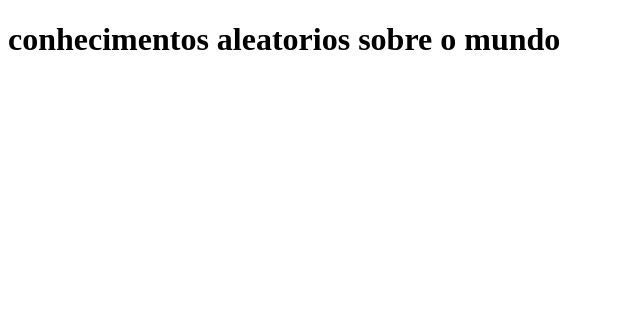
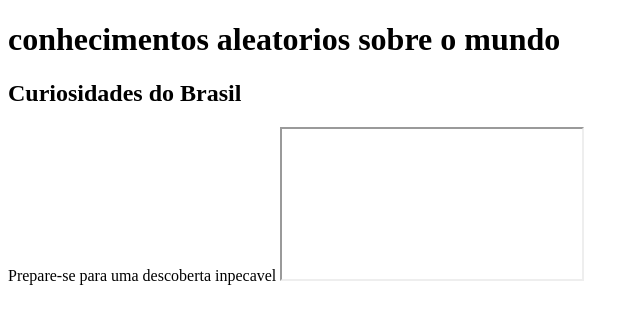
Before and after one commit to bryanpjl/youtube-v2, a plain HTML site: page index.html in a window 1280 px wide. Shown: the whole page, without its empty margins (0-640 px from the left). Drawn offline with Linux system fonts and the light colour scheme.

Commit message:
adicionei o video

```diff
--- a/index.html
+++ b/index.html
@@ -7,5 +7,8 @@
 </head>
 <body>
     <h1>conhecimentos aleatorios sobre o mundo </h1>
-</body>
+    <h2>Curiosidades do Brasil</h2>
+    <p>Prepare-se para uma descoberta inpecavel
+    <iframe https://youtu.be/oXsk8mjW-6Y?si=hCdKS7IC_bU-4g1S
+  </body>
 </html>
```
